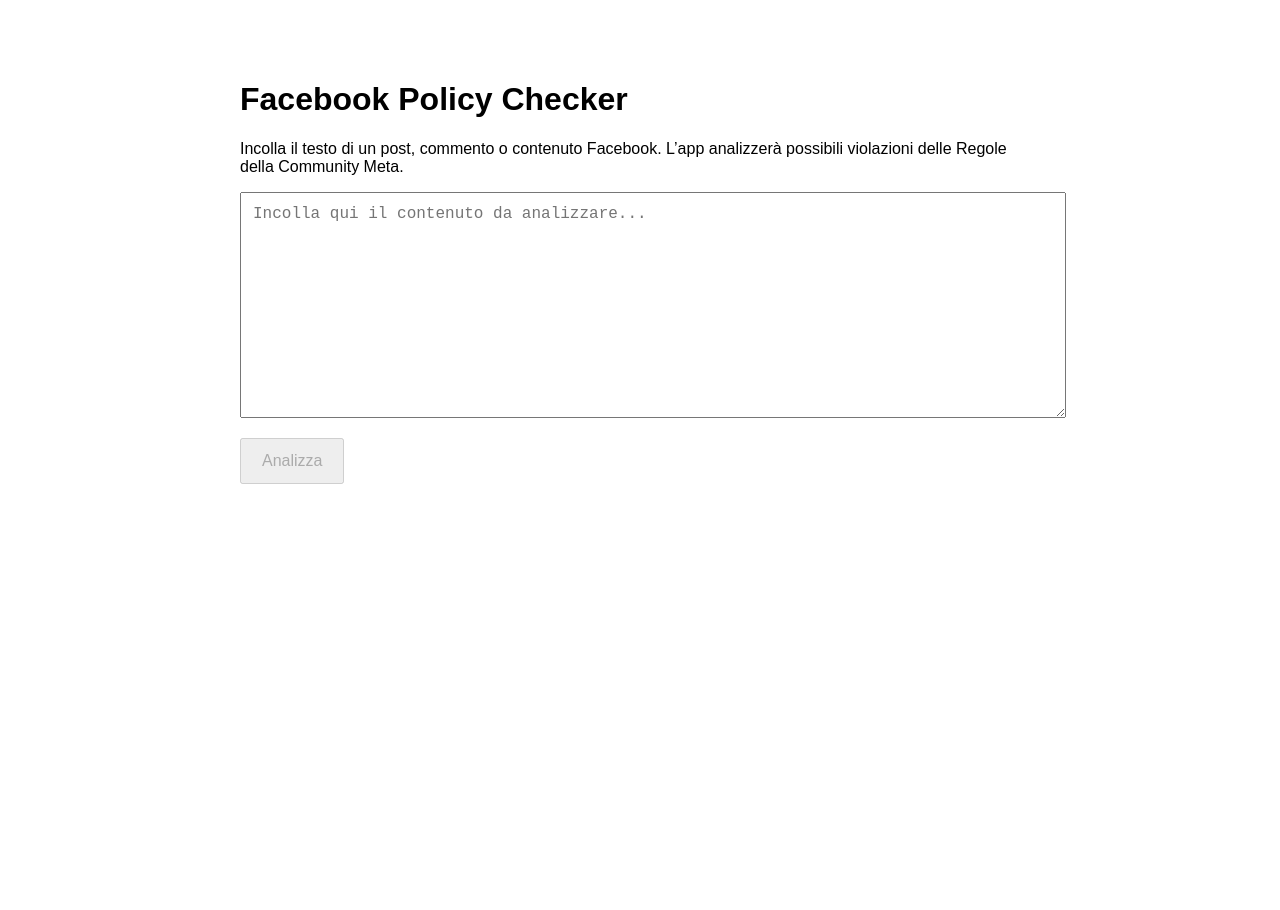
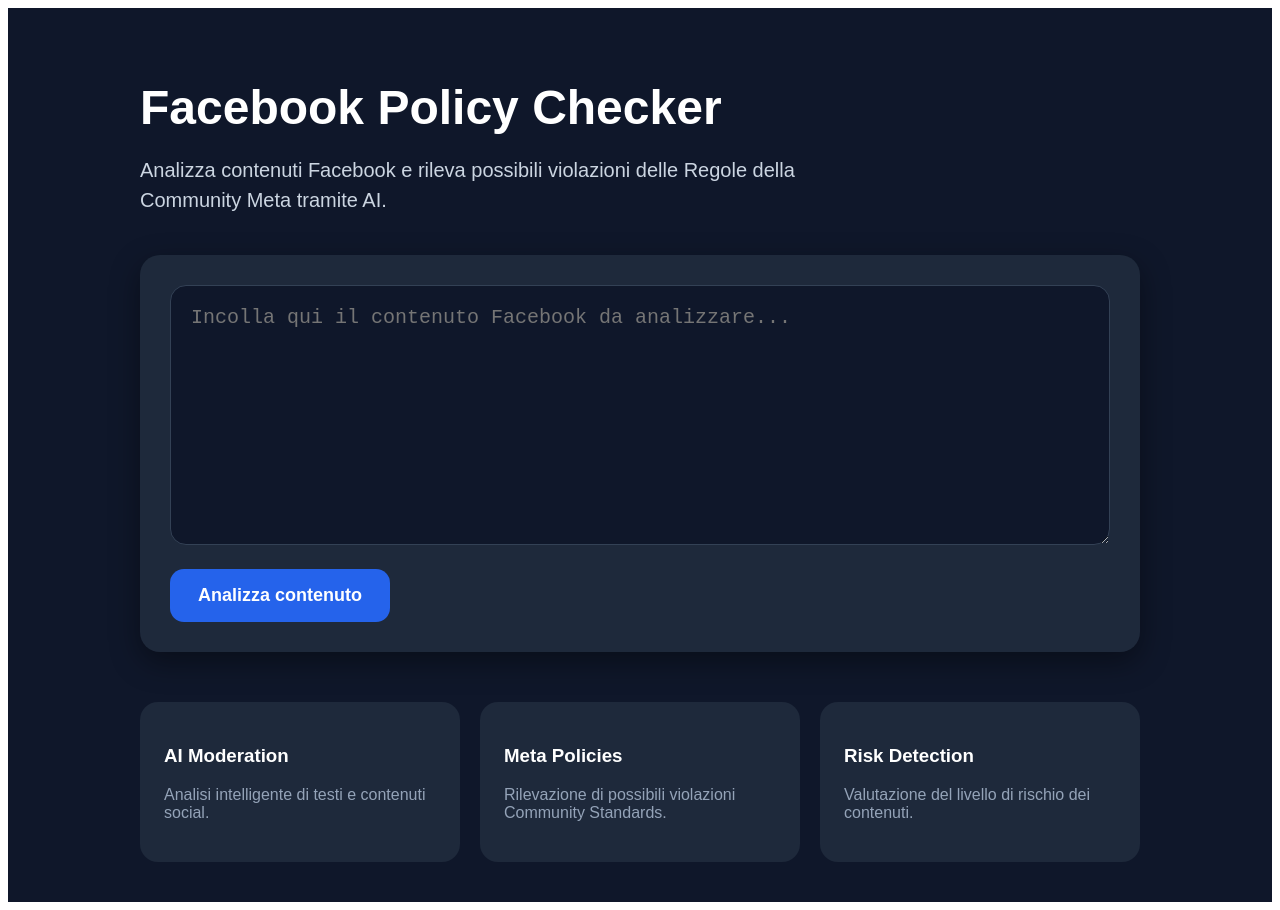
Before and after one commit to jushurxyz/jushurxyz-facebook-policy-checker, a Next.js app: page / in a window 1280 px wide. Before the commit the page ends 800 px from the top, so only its background shows below. Built offline with nearby package versions, Linux system fonts and the light colour scheme.

Commit message:
Update page.js

```diff
--- a/app/page.js
+++ b/app/page.js
@@ -11,6 +11,7 @@
     setLoading(true);
     setResult("");
 
+    try {
       const response = await fetch("/api/analyze", {
         method: "POST",
         headers: {
@@ -20,22 +21,82 @@
       });
 
       const data = await response.json();
-    setResult(data.result || "Errore durante l’analisi.");
+
+      setResult(data.result || "Nessun risultato.");
+    } catch (error) {
+      setResult("Errore durante la richiesta.");
+    }
+
     setLoading(false);
   }
 
   return (
-    <main style={{ maxWidth: 800, margin: "40px auto", fontFamily: "Arial", padding: 20 }}>
-      <h1>Facebook Policy Checker</h1>
+    <main
+      style={{
+        minHeight: "100vh",
+        background: "#0f172a",
+        color: "white",
+        fontFamily: "Arial, sans-serif",
+        padding: "40px 20px"
+      }}
+    >
+      <div
+        style={{
+          maxWidth: 1000,
+          margin: "0 auto"
+        }}
+      >
+        <div
+          style={{
+            marginBottom: 40
+          }}
+        >
+          <h1
+            style={{
+              fontSize: 48,
+              marginBottom: 10,
+              fontWeight: "bold"
+            }}
+          >
+            Facebook Policy Checker
+          </h1>
 
-      <p>
-        Incolla il testo di un post, commento o contenuto Facebook.
-        L’app analizzerà possibili violazioni delle Regole della Community Meta.
+          <p
+            style={{
+              fontSize: 20,
+              color: "#cbd5e1",
+              maxWidth: 700,
+              lineHeight: 1.5
+            }}
+          >
+            Analizza contenuti Facebook e rileva possibili violazioni delle
+            Regole della Community Meta tramite AI.
           </p>
+        </div>
 
+        <div
+          style={{
+            background: "#1e293b",
+            borderRadius: 20,
+            padding: 30,
+            boxShadow: "0 10px 30px rgba(0,0,0,0.4)"
+          }}
+        >
           <textarea
-        style={{ width: "100%", height: 200, padding: 12, fontSize: 16 }}
-        placeholder="Incolla qui il contenuto da analizzare..."
+            style={{
+              width: "100%",
+              minHeight: 260,
+              background: "#0f172a",
+              color: "white",
+              border: "1px solid #334155",
+              borderRadius: 16,
+              padding: 20,
+              fontSize: 20,
+              resize: "vertical",
+              outline: "none",
+              boxSizing: "border-box"
+            }}
+            placeholder="Incolla qui il contenuto Facebook da analizzare..."
             value={text}
             onChange={(e) => setText(e.target.value)}
           />
@@ -44,21 +105,120 @@
             onClick={analyzeContent}
             disabled={loading || !text.trim()}
             style={{
-          marginTop: 16,
-          padding: "12px 20px",
-          fontSize: 16,
-          cursor: "pointer"
+              marginTop: 20,
+              background: loading ? "#475569" : "#2563eb",
+              color: "white",
+              border: "none",
+              borderRadius: 14,
+              padding: "16px 28px",
+              fontSize: 18,
+              fontWeight: "bold",
+              cursor: "pointer",
+              transition: "0.2s"
             }}
           >
-        {loading ? "Analisi in corso..." : "Analizza"}
+            {loading ? "Analisi in corso..." : "Analizza contenuto"}
           </button>
+        </div>
 
         {result && (
-        <section style={{ marginTop: 30, padding: 20, background: "#f3f3f3", whiteSpace: "pre-wrap" }}>
-          <h2>Risultato</h2>
+          <div
+            style={{
+              marginTop: 40,
+              background: "#1e293b",
+              borderRadius: 20,
+              padding: 30,
+              boxShadow: "0 10px 30px rgba(0,0,0,0.4)"
+            }}
+          >
+            <div
+              style={{
+                display: "flex",
+                alignItems: "center",
+                gap: 12,
+                marginBottom: 20
+              }}
+            >
+              <div
+                style={{
+                  width: 14,
+                  height: 14,
+                  borderRadius: "50%",
+                  background: "#22c55e"
+                }}
+              />
+
+              <h2
+                style={{
+                  margin: 0,
+                  fontSize: 32
+                }}
+              >
+                Risultato analisi
+              </h2>
+            </div>
+
+            <div
+              style={{
+                whiteSpace: "pre-wrap",
+                lineHeight: 1.7,
+                fontSize: 18,
+                color: "#e2e8f0"
+              }}
+            >
               {result}
-        </section>
+            </div>
+          </div>
         )}
+
+        <div
+          style={{
+            marginTop: 50,
+            display: "grid",
+            gridTemplateColumns: "repeat(auto-fit, minmax(220px, 1fr))",
+            gap: 20
+          }}
+        >
+          <div
+            style={{
+              background: "#1e293b",
+              padding: 24,
+              borderRadius: 18
+            }}
+          >
+            <h3>AI Moderation</h3>
+            <p style={{ color: "#94a3b8" }}>
+              Analisi intelligente di testi e contenuti social.
+            </p>
+          </div>
+
+          <div
+            style={{
+              background: "#1e293b",
+              padding: 24,
+              borderRadius: 18
+            }}
+          >
+            <h3>Meta Policies</h3>
+            <p style={{ color: "#94a3b8" }}>
+              Rilevazione di possibili violazioni Community Standards.
+            </p>
+          </div>
+
+          <div
+            style={{
+              background: "#1e293b",
+              padding: 24,
+              borderRadius: 18
+            }}
+          >
+            <h3>Risk Detection</h3>
+            <p style={{ color: "#94a3b8" }}>
+              Valutazione del livello di rischio dei contenuti.
+            </p>
+          </div>
+        </div>
+      </div>
     </main>
   );
 }
```
Lines whose indentation alone changed are shown as unchanged.
